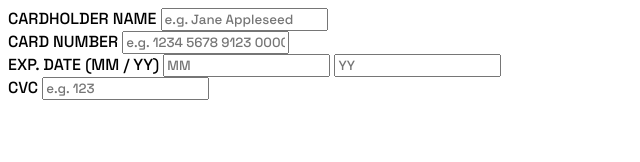
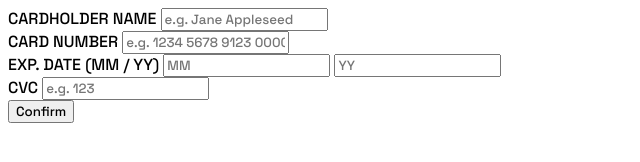
Before and after one commit to mohamedhiendy/interactive-card-details-form-main, a plain HTML site: page index.html in a window 1280 px wide. Shown: the whole page, without its empty margins (0-640 px from the left). Drawn offline with Linux system fonts and the light colour scheme.

Commit message:
feat: adding confirmation button

```diff
--- a/index.html
+++ b/index.html
@@ -66,6 +66,9 @@
               <label for="cvc-num">CVC</label>
               <input type="text" id="cvc-num" placeholder="e.g. 123" />
             </div>
+
+            <!-- Confirming button -->
+            <button>Confirm</button>
           </div>
         </form>
       </div>
```
